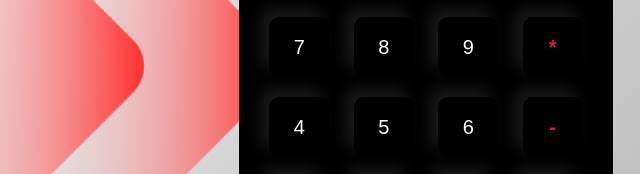
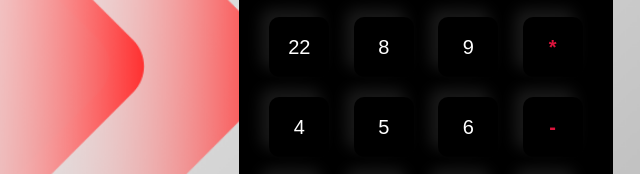
Before and after one commit to princekumar249/Calculator, a plain HTML site: page index.html in a window 1280 px wide. Shown: the part 333-507 px from the top of the page, 214-854 px from the left. Drawn offline with Linux system fonts and the light colour scheme.

Commit message:
Update index.html

```diff
--- a/index.html
+++ b/index.html
@@ -20,7 +20,7 @@
                         <input type="button" value="/" onclick="display.value+='/' " class="operator">
                     </div>
                     <div>
-                        <input type="button" value="7" onclick="display.value+='7' ">
+                        <input type="button" value="22" onclick="display.value+='22' ">
                         <input type="button" value="8" onclick="display.value+='8' ">
                         <input type="button" value="9" onclick="display.value+='9' ">
                         <input type="button" value="*" onclick="display.value+='*' " class="operator">
```
